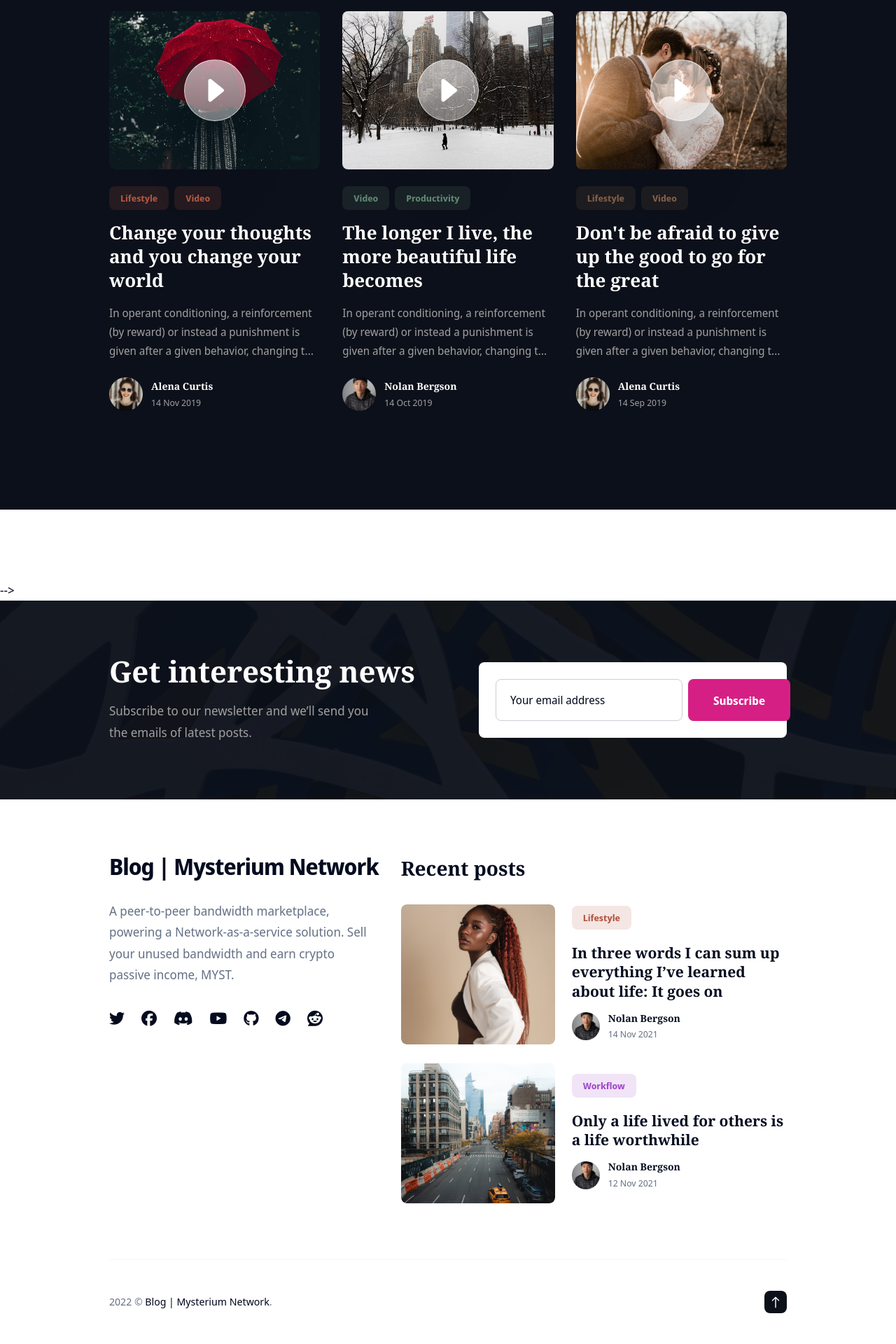
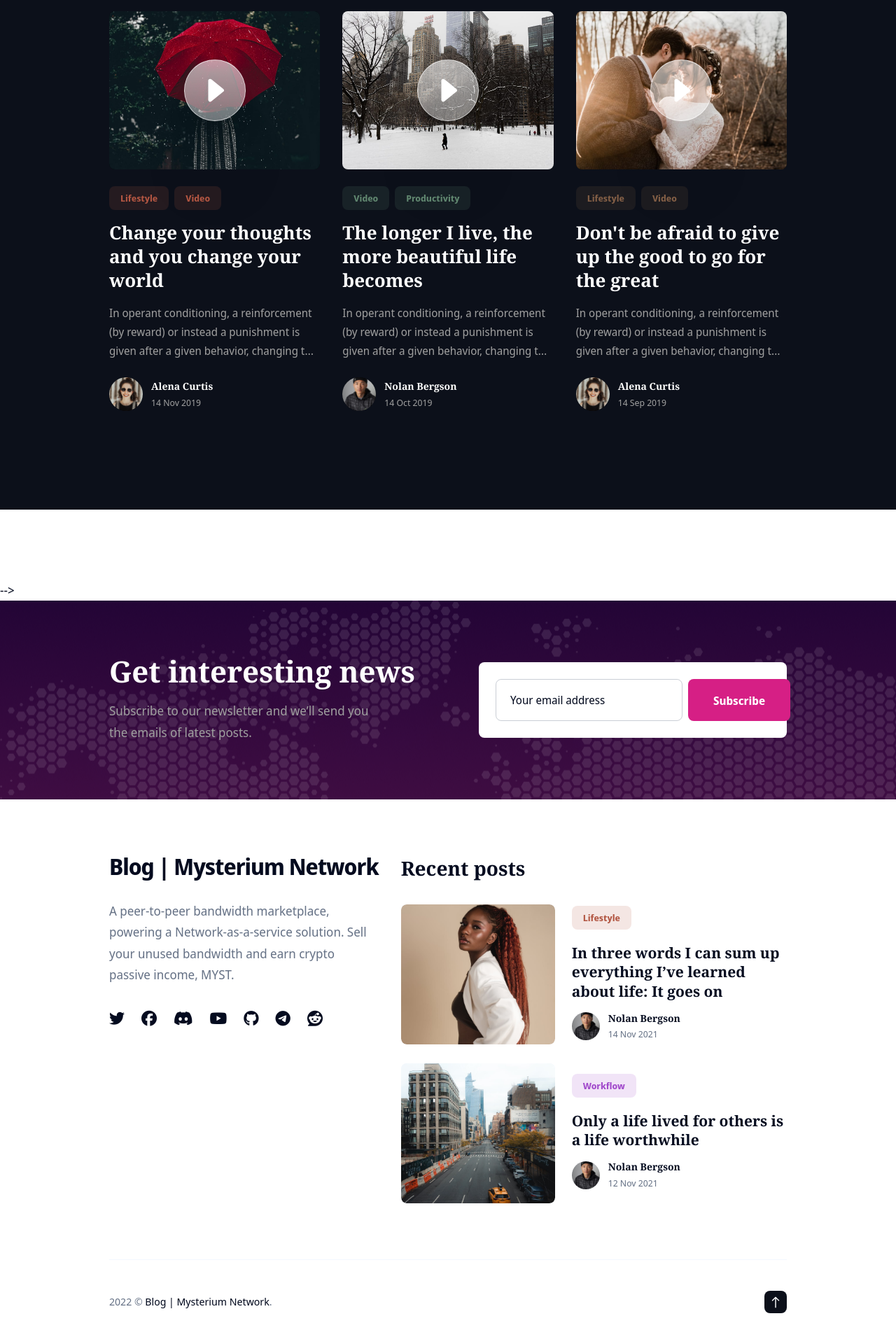
Before and after one commit to mysteriumnetwork/mmn-blog, a Jekyll site: the page built from index.html, in a window 1280 px wide. Shown: the part 3934-5854 px from the top of the page at 70% size. Built offline with Jekyll 4.4.1, drawn with Linux system fonts in a browser that asks for light colours; nearby versions of some CDN libraries.

Commit message:
Change subscribe ribbon background
Signed-off-by: Mantas Domaševičius <mantas@mysterium.network>

```diff
--- a/_data/settings.yml
+++ b/_data/settings.yml
@@ -89,7 +89,7 @@ mailchimp__settings:
   mailchimp__identifier: frnla.us6.list-manage.com/subscribe/post?u=6314d69a3f315af7ce3fb00a0&amp;id=3038727cc3 # Add your MailChimp form identifier. For example - frnla.us6.list-manage.com/subscribe/post?u=6314d69a3f315af7ce3fb00a0&amp;id=3038727cc3
   mailchimp__input__text: Your email address
   mailchimp__button__text: Subscribe
-  mailchimp__background__image: /images/subscribe-bg.jpg
+  mailchimp__background__image: /assets/images/styles/subscribe-bg.png
 
 
 #-------------------------------
@@ -136,7 +136,7 @@ contact:
 
 #-------------------------------
 # Comment Section (Disqus)
-disqus-identifier: anvod-studio-test # Add your shortname for Disqus Comment. For example anvodstudio-demo
+disqus-identifier: # Add your shortname for Disqus Comment. For example anvodstudio-demo
 
 
 #-------------------------------
--- a/_sass/3-modules/_subscribe.scss
+++ b/_sass/3-modules/_subscribe.scss
@@ -13,16 +13,16 @@
   width: 100%;
   height: 100%;
 
-  &::after {
-    content: "";
-    position: absolute;
-    top: 0;
-    left: 0;
-    width: 100%;
-    height: 100%;
-    background: var(--dark);
-    opacity: 0.95;
-  }
+  //&::after {
+  //  content: "";
+  //  position: absolute;
+  //  top: 0;
+  //  left: 0;
+  //  width: 100%;
+  //  height: 100%;
+  //  background: var(--dark);
+  //  opacity: 0.95;
+  //}
 }
 
 .subscribe__inner {
```
Also changed, not shown: assets/images/styles/subscribe-bg.png (added).
